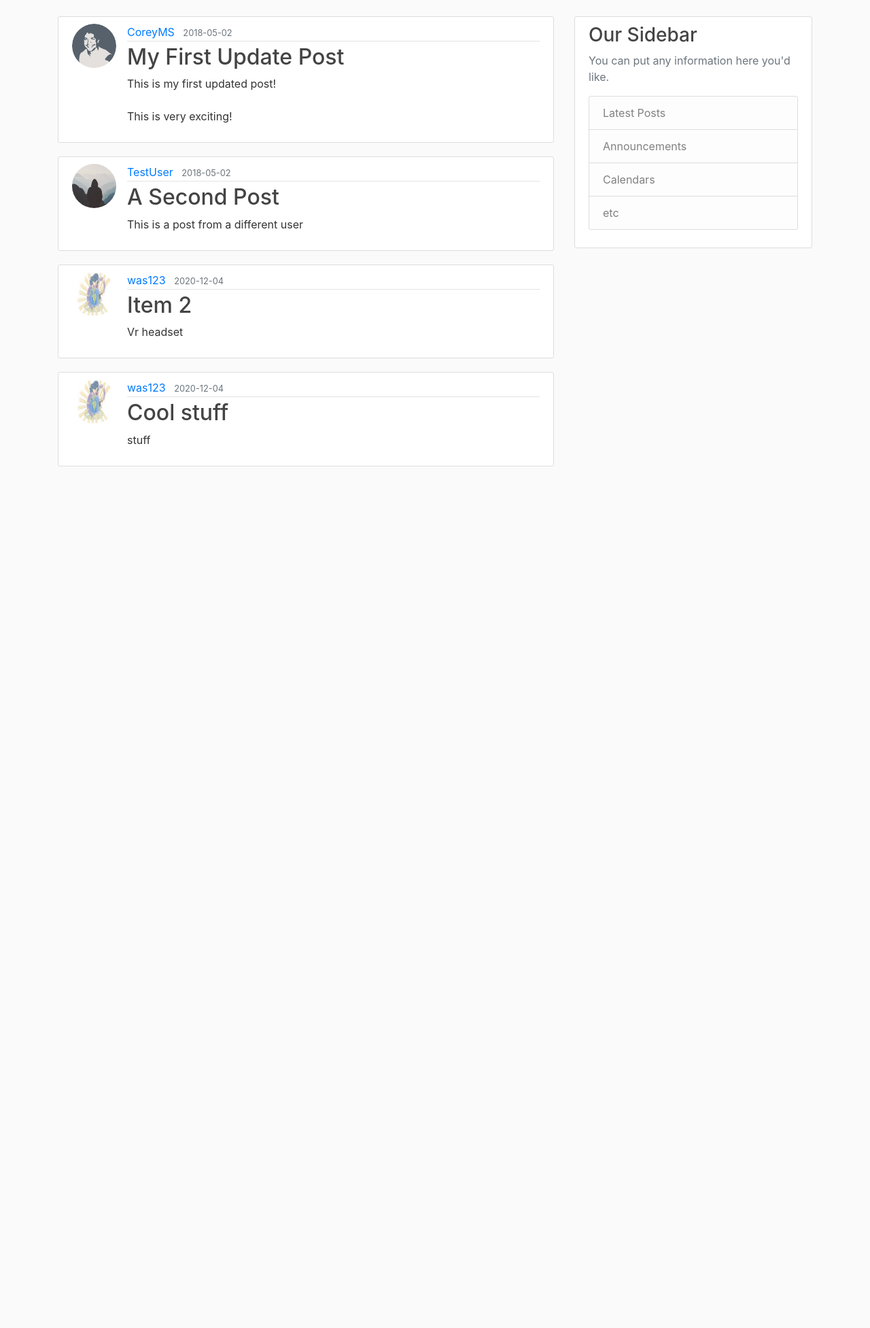
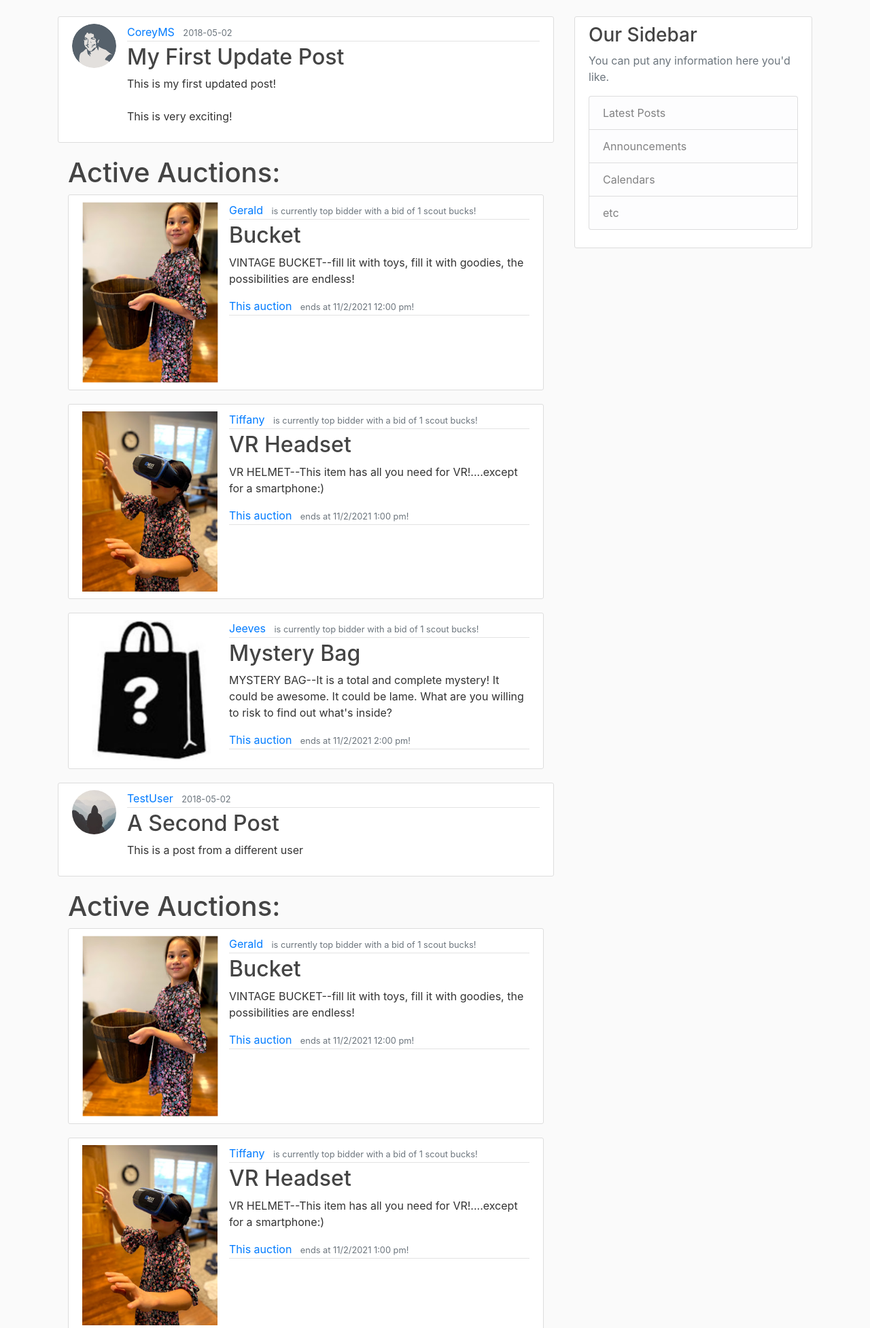
Before and after one commit to jrsmalley/fb8, a Flask app: page / in a window 1280 px wide. Shown: the part 56-2009 px from the top of the page at 68% size. Before the commit the page ends 742 px from the top, so only its background shows below. Run offline with Flask 2, Linux system fonts and the light colour scheme; data comes from the database, SQL or seed files in the repository; some libraries are stand-ins or nearby versions.

Commit message:
trying to make item pages
item pages

```diff
--- a/Flask_blog8/flaskblog/routes.py
+++ b/Flask_blog8/flaskblog/routes.py
@@ -20,7 +20,14 @@ print(items[1])
 @app.route("/home")
 def home():
     posts = Post.query.all()
-    return render_template('home.html', posts=posts)
+    return render_template('home.html', posts=posts, items=items)
+
+
+@app.route('/scoutbay/<item_num>')
+def item_page(item_num):
+    item=items[int(item_num)]
+    #print(item)
+    return render_template('item.html', item=item)#could send each key as a variable by using item**
 
 
 @app.route("/about")
--- a/Flask_blog8/flaskblog/templates/home.html
+++ b/Flask_blog8/flaskblog/templates/home.html
@@ -12,5 +12,41 @@
             <p class="article-content">{{ post.content }}</p>
           </div>
         </article>
+
+    <div class="container">
+    <h1>Active Auctions:</h1>
+
+      {% set path = "/scoutbay/" %}
+
+      {% for item_number in range(items|count) %}
+
+      {% set url = path ~ item_number %}
+      {% set item= items[item_number] %}
+
+<!--This is set of Media content bits   -->
+
+          <article class="media content-section">
+          <img class="mr-3" src='/static/pics/{{item.url}}' width=200pt alt="Generic placeholder image">
+            <div class="media-body">
+              <div class="article-metadata">
+                <a class="mr-2" href="{{ url }}">{{ item.bidder }}</a>
+                <small class="text-muted">
+                is currently top bidder with a bid of {{ item.bid }} scout bucks!</small>
+              </div>
+              <h2><a class="article-title" href="{{ url }}">{{ item.name }}</a></h2>
+              <p class="article-content">{{ item.description }}</p>
+              <div class="article-metadata">
+                <a class="mr-2" href="{{ url }}">This auction</a>
+                <small class="text-muted">
+                ends at {{ item.expiration|string}} pm!</small>
+              </div>
+            </div>
+          </article>
+
+      {% endfor %}
+
+  </div>
+
+
     {% endfor %}
 {% endblock content %}
```
Also changed, not shown: 2 other files.
